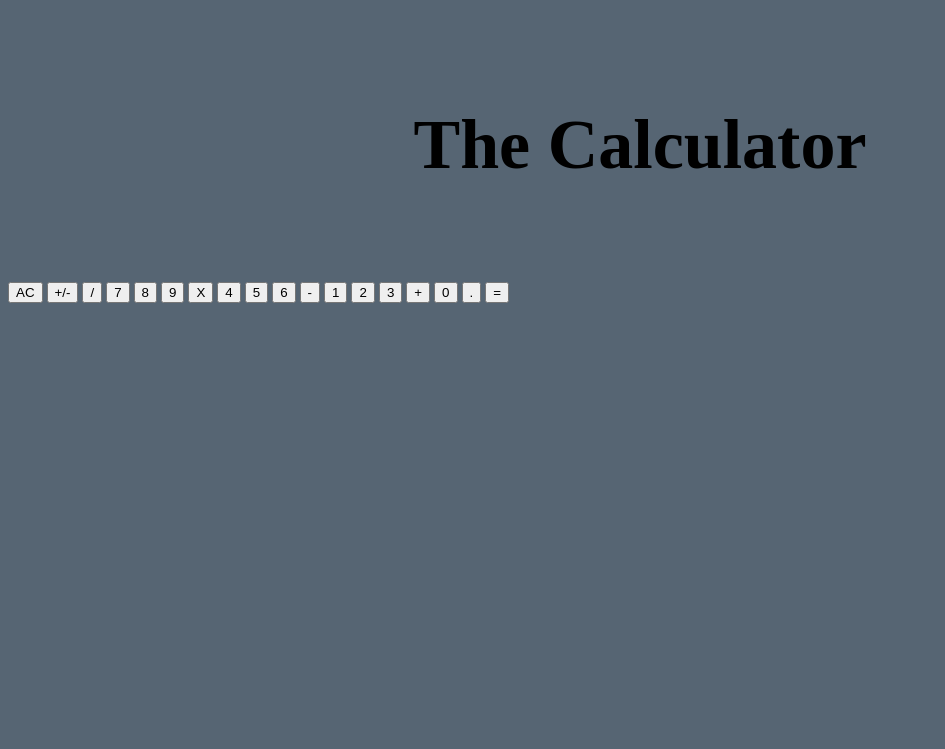
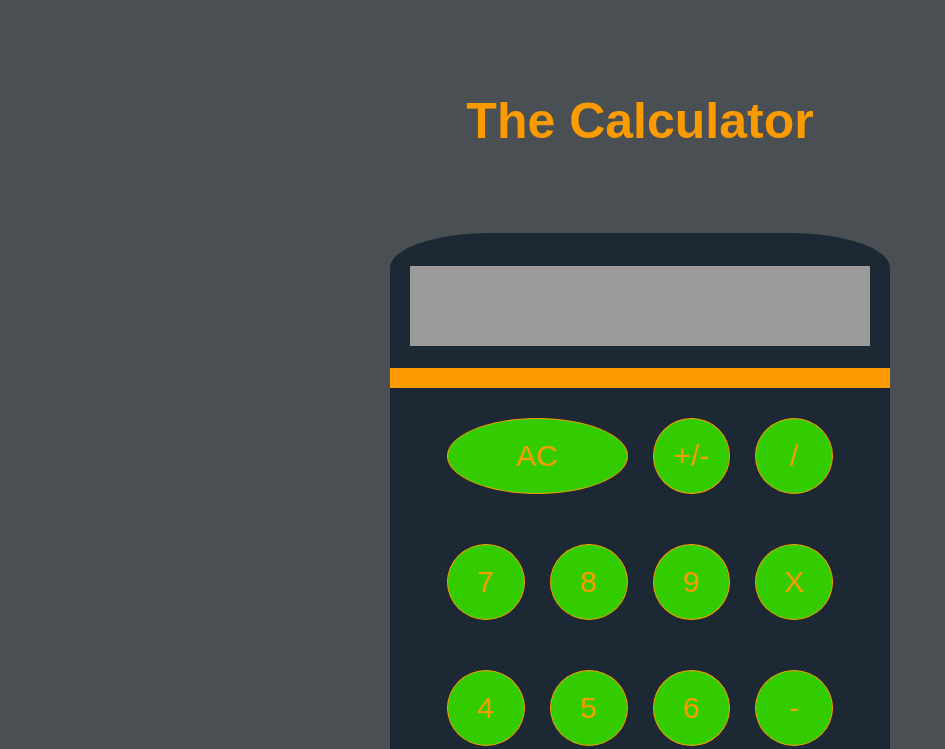
Before and after one commit to CJPohl/calculator, a plain HTML site: page index.html in a window 1280 px wide. Shown: the top 749 px of the page, without its empty margins (0-945 px from the left). Drawn offline with Linux system fonts and the light colour scheme.

Commit message:
Made changes to index.html and styles.css

```diff
--- a/index.html
+++ b/index.html
@@ -1,10 +1,13 @@
 <!DOCTYPE html>
-<html>
+<html lang="en">
     <head>
         <meta charset="UTF-8">
         <meta name="viewport" content="width=device-width, initial-scale=1.0" />
         <title>The Calculator</title>
         <link rel="stylesheet" href="styles/styles.css">
+        <link rel="preconnect" href="https://fonts.googleapis.com">
+        <link rel="preconnect" href="https://fonts.gstatic.com" crossorigin>
+        <link href="https://fonts.googleapis.com/css2?family=Oswald:wght@700&display=swap" rel="stylesheet">
         <script
             src="https://kit.fontawesome.com/4c536a6bd5.js"
             crossorigin="anonymous">
@@ -20,26 +23,27 @@
                 <div class="calctop">
                     <div class="dashboard"></div>
                 </div>
+                <div class="calcseparator"></div>
                 <div class="calcbottom">
                     <div class="buttons">
                         <button id="clear">AC</button>
-                        <button id="+/-">+/-</button>
-                        <button id="/">/</button>
-                        <button id="7">7</button>
-                        <button id="8">8</button>
-                        <button id="9">9</button>
+                        <button id="plus/minus">+/-</button>
+                        <button id="divide">/</button>
+                        <button id="seven">7</button>
+                        <button id="eight">8</button>
+                        <button id="nine">9</button>
                         <button id="X">X</button>
-                        <button id="4">4</button>
-                        <button id="5">5</button>
-                        <button id="6">6</button>
-                        <button id="-">-</button>
-                        <button id="1">1</button>
-                        <button id="2">2</button>
-                        <button id="3">3</button>
-                        <button id="+">+</button>
-                        <button id="0">0</button>
+                        <button id="four">4</button>
+                        <button id="five">5</button>
+                        <button id="six">6</button>
+                        <button id="minus">-</button>
+                        <button id="one">1</button>
+                        <button id="two">2</button>
+                        <button id="three">3</button>
+                        <button id="plus">+</button>
+                        <button id="zero">0</button>
                         <button id="decimal">.</button>
-                        <button id="=">=</button>
+                        <button id="equals">=</button>
                     </div>
                 </div>
             </div>
--- a/styles/styles.css
+++ b/styles/styles.css
@@ -1,8 +1,11 @@
 :root {
-    --primary-background: #566573;
+    --primary-background: #494f53;
     --primary-calc: #1C2833;
     --primary-button: #33CC00;
+    --primary-text: #fb9b00;
+    --primary-dashboard: #9c9999;
 }
+
 
 html { /* for footer support! */
     position: relative;
@@ -11,7 +14,24 @@ html { /* for footer support! */
 
 body {
     background-color: var(--primary-background);
+    color: var(--primary-text);
+    font-family: 'Oswold', sans-serif;
     margin-bottom: 100px;
+}
+
+button {
+    width: 100%;
+    padding: 20px;
+    border-radius: 50%;
+    border: 1px solid;
+    background-color: var(--primary-button);
+    color: inherit;
+    font-family: inherit;
+    font-size: 30px;
+    text-align: center;
+    cursor: pointer;
+    margin-bottom: 25px;
+
 }
 
 .header {
@@ -20,7 +40,74 @@ body {
 
 .title {
     text-align: center;
-    font-size: 70px;
+    font-size: 50px;
+}
+
+.main {
+    display: flex;
+    align-items: center;
+    justify-self: center;
+}
+
+.calculator {
+    margin: 0 auto;
+
+}
+.calctop {
+    display: flex;
+    justify-content: center;
+    align-items: center;
+    height: 175px;
+    width: 500px;
+    background-color: var(--primary-calc);
+    border-radius: 20%;
+    margin-bottom: -40px;
+
+}
+
+.calcseparator {
+    height: 20px;
+    width: 500px;
+    margin: 0 auto;
+    background-color: var(--primary-text);
+}
+.calcbottom {
+    display: flex;
+    justify-content: center;
+    align-items: center;
+    height: 650px;
+    width: 500px;
+    background-color: var(--primary-calc);
+    border-bottom-left-radius: 5%;
+    border-bottom-right-radius: 5%;
+}
+
+.dashboard {
+    height: 80px;
+    width: 460px;
+    background-color: var(--primary-dashboard);
+    margin-bottom: 30px;
+
+}
+
+.buttons {
+    display: grid;
+    grid-template-columns: repeat(4, 1fr);
+    grid-template-rows: repeat(5, 1fr);
+    margin-top: 15px;
+    gap: 25px;
+}
+
+#clear {
+    width: 100%;
+    border-radius: 50%;
+    grid-column: 1 / span 2;
+}
+
+#zero {
+    width: 100%;
+    border-radius: 50%;
+    grid-column: 1 / span 2;
 }
 
 .footer {
@@ -56,7 +143,7 @@ body {
     gap: 50px;
 }
 
-.settings {
+.buttons {
     width: 150px;
     gap: 16px;
 }
@@ -65,7 +152,7 @@ body {
     margin-bottom: -4px;
 }
 
-.container {
+.calculator {
     width: 400px;
     height: 400px;
 }
@@ -80,7 +167,7 @@ body {
     flex-direction: column-reverse;
 }
 
-.container {
+.calculator {
     width: 300px;
     height: 300px;
 }
```
